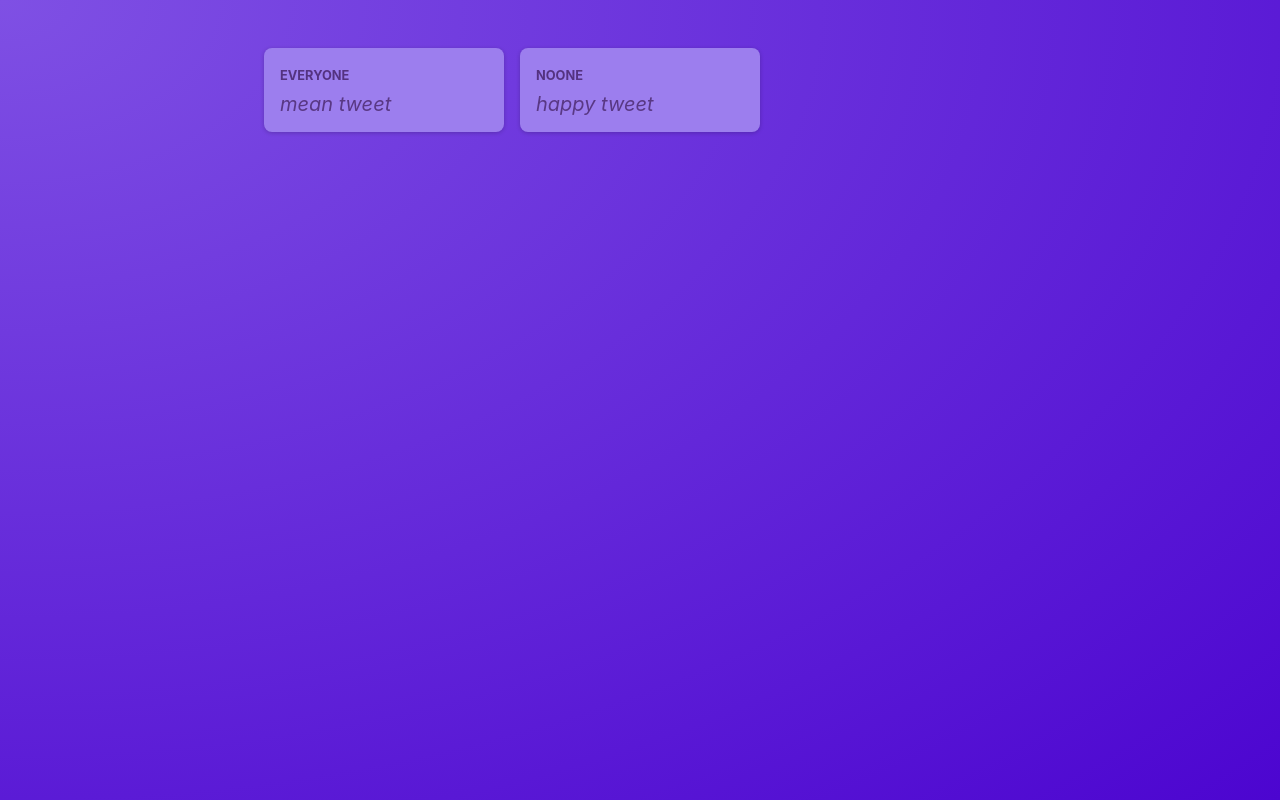
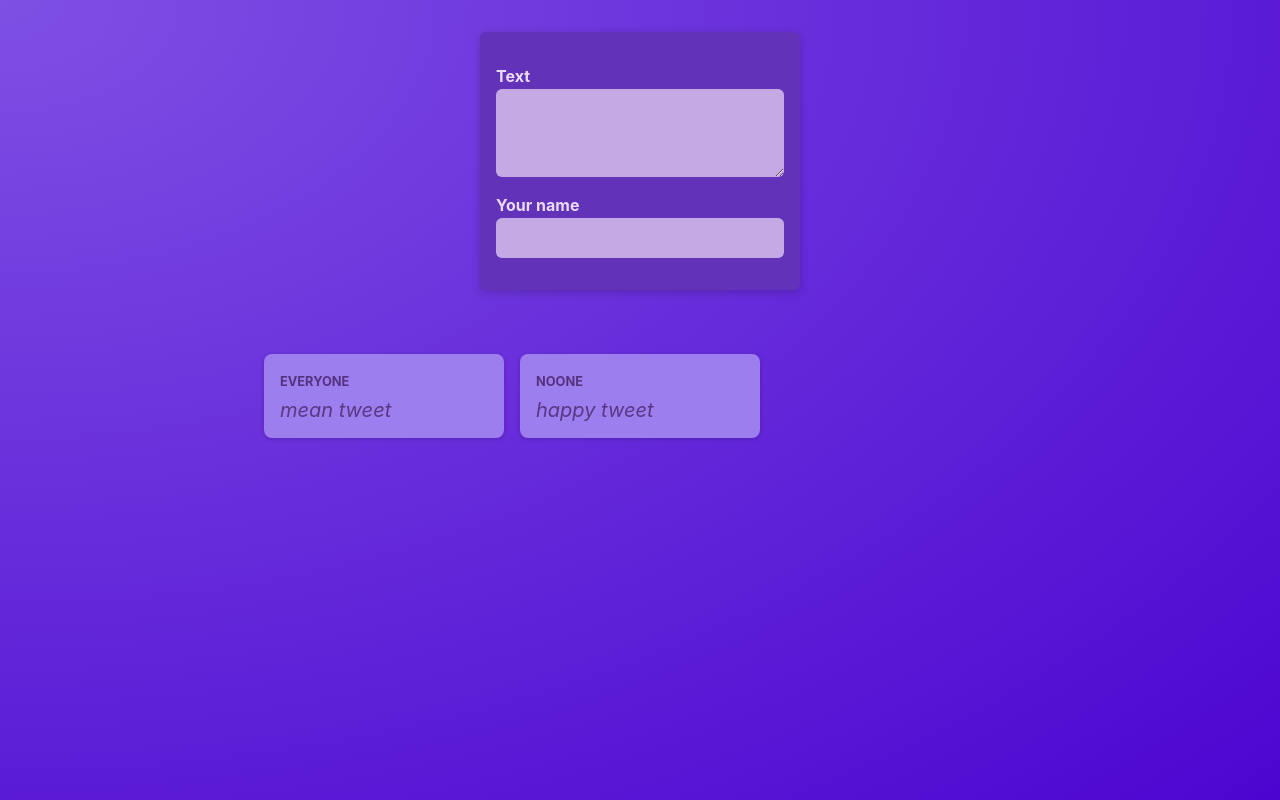
Before and after one commit to JJ807/React-Course, a React (Vite) app: page / in a window 1280 px wide. Built offline with nearby package versions, Linux system fonts and the light colour scheme.

Commit message:
new post

```diff
--- /dev/null
+++ b/src/components/NewPost.jsx
@@ -0,0 +1,18 @@
+import classes from './NewPost.module.css';
+
+function NewPost() {
+  return (
+    <form className={classes.form}>
+      <p>
+        <label htmlFor="body">Text</label>
+        <textarea id="body" required rows={3} />
+      </p>
+      <p>
+        <label htmlFor="name">Your name</label>
+        <input type="text" id="name" required />
+      </p>
+    </form>
+  );
+}
+
+export default NewPost;
--- /dev/null
+++ b/src/components/NewPost.module.css
@@ -0,0 +1,55 @@
+.form {
+    background-color: #6233b9;
+    padding: 1rem;
+    width: 20rem;
+    margin: 2rem auto;
+    border-radius: 6px;
+    box-shadow: 0 2px 8px rgba(0, 0, 0, 0.2);
+  }
+
+  .form label {
+    display: block;
+    margin-bottom: 0.05rem;
+    color: #eadbfb;
+    font-weight: bold;
+  }
+
+  .form input,
+  .form textarea {
+    display: block;
+    width: 100%;
+    font: inherit;
+    padding: 0.5rem;
+    border-radius: 6px;
+    border: none;
+    background-color: #c4a9e4;
+    color: #28262c;
+  }
+
+  .actions {
+    display: flex;
+    justify-content: flex-end;
+    gap: 0.5rem;
+  }
+
+  .actions button {
+    cursor: pointer;
+    font: inherit;
+    padding: 0.5rem 1.5rem;
+    border: none;
+    border-radius: 4px;
+    background-color: #34036c;
+    color: #e5d5f7;
+  }
+
+  .actions button:hover {
+    background-color: #23014a;
+  }
+
+  .actions button[type='button'] {
+    background-color: transparent;
+  }
+
+  .actions button[type='button']:hover {
+    color: #d1bee6;
+  }
--- a/src/components/PostList.jsx
+++ b/src/components/PostList.jsx
@@ -1,12 +1,16 @@
 import Post from './Post';
 import classes from './PostList.module.css';
+import NewPost from './NewPost';
 
 function PostList() {
-    return(
-    <ul className={classes.posts}>
-        <Post body="mean tweet" author="everyone" />
-        <Post body="happy tweet" author="noone" />
-    </ul>
+    return (
+        <>
+            <NewPost />
+            <ul className={classes.posts}>
+                <Post body="mean tweet" author="everyone" />
+                <Post body="happy tweet" author="noone" />
+            </ul>
+        </>
     );
 }
 
```
